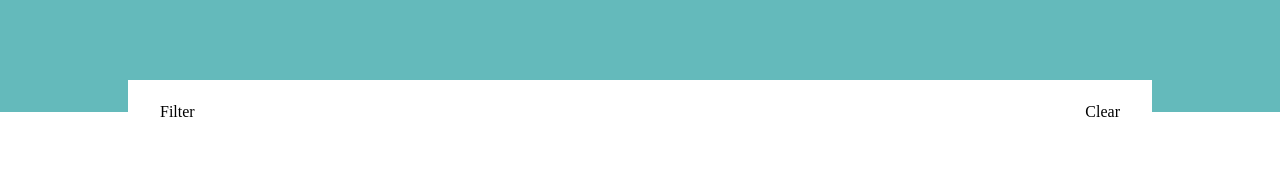
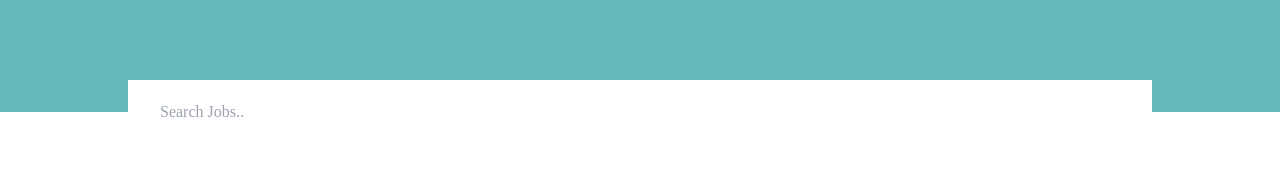
Before and after one commit to bipin1050/job-sites, a React (Create React App) app: page / in a window 1280 px wide. Shown: the top 194 px of the page. Built offline with nearby package versions, Linux system fonts and the light colour scheme.

Commit message:
search bar basic implementation

```diff
--- a/package.json
+++ b/package.json
@@ -3,6 +3,10 @@
   "version": "0.1.0",
   "private": true,
   "dependencies": {
+    "@fortawesome/fontawesome-svg-core": "^6.4.0",
+    "@fortawesome/free-regular-svg-icons": "^6.4.0",
+    "@fortawesome/free-solid-svg-icons": "^6.4.0",
+    "@fortawesome/react-fontawesome": "^0.2.0",
     "@testing-library/jest-dom": "^5.16.5",
     "@testing-library/react": "^13.4.0",
     "@testing-library/user-event": "^13.5.0",
--- /dev/null
+++ b/src/components/UI/crossbar.tsx
@@ -0,0 +1,12 @@
+import { faXmark } from "@fortawesome/free-solid-svg-icons";
+import { FontAwesomeIcon } from "@fortawesome/react-fontawesome";
+
+const Crossbar = () => {
+  return (
+    <div className="bg-[#323c3b] px-2 rounded-r-sm">
+      <FontAwesomeIcon icon={faXmark} style={{ color: "#ffffff" }} />
+    </div>
+  );
+}
+
+export default Crossbar
--- a/src/components/elements/mainpage/joblist.tsx
+++ b/src/components/elements/mainpage/joblist.tsx
@@ -1,8 +1,11 @@
+import Search from "../search/search";
 
 const JobList = () => {
   return (
-    <div className='bg-slate-700'></div>
-  )
+    <div className="relative">
+      <Search />
+    </div>
+  );
 }
 
 export default JobList
--- a/src/components/elements/nav.tsx
+++ b/src/components/elements/nav.tsx
@@ -1,9 +1,7 @@
 import React from 'react'
-import Search from './search/search';
 
 const Nav = () => {
-  return <div className="h-28 bg-[#64babb] relative">
-    <Search />
+  return <div className="h-28 bg-[#64babb]">
   </div>;
 }
 
--- a/src/components/elements/search/filter.tsx
+++ /dev/null
@@ -1,16 +0,0 @@
-import React from "react"
-
-type InputComponent = {
-    children : React.ReactElement
-}
-const Filter = ({children}:InputComponent) => {
-  return (
-    <div className="flex items-center">
-      Filter
-      {children}
-      Clear
-    </div>
-  );
-}
-
-export default Filter
--- a/src/components/elements/search/search.tsx
+++ b/src/components/elements/search/search.tsx
@@ -1,12 +1,80 @@
-import Filter from "./filter";
+import { useState } from "react";
+import Crossbar from "../../UI/crossbar";
+
+
+type FilterItemsProps = {
+  searchfields: string[];
+  handleRemoveField: (item: string) => void;
+};
+const FilterItems = ({ searchfields, handleRemoveField }: FilterItemsProps) => {
+  return (
+    <>
+      {searchfields.map((searchfield, id) => {
+        return (
+          <div className="flex mr-2 bg-[#dbf6f6] rounded-sm">
+            <span className="px-1 whitespace-nowrap">{searchfield}</span>
+            <button
+              onClick={(event) => {
+                handleRemoveField(searchfield);
+              }}>
+              <Crossbar />
+            </button>
+          </div>
+        );
+      })}
+    </>
+  );
+};
 
 const Search = () => {
+
+  const [search, setSearch] = useState("");
+  const [searchfields, setSearchfields] = useState<string[]>([]);
+
+  const handleKeypress = (e: React.KeyboardEvent) => {
+    //it triggers by pressing the enter key
+    if (e.key === "Enter") {
+      setSearchfields((searchfields) => [...searchfields, search]);
+      setSearch("");
+    }
+  };
+
+  const handleRemoveField = (itemToRemove: String) => {
+    setSearchfields((prevSearchfields) =>
+      prevSearchfields.filter((item) => item !== itemToRemove)
+    );
+  };
+
+
   return (
-    <div className="absolute -bottom-8 h-16 w-full">
+    <div className="absolute -top-8 h-16 w-full">
       <div className=" w-[80%] mx-auto px-8 bg-white">
-        <Filter>
-          <input className="h-16 w-full" />
-        </Filter>
+        <div className="flex items-center">
+          <FilterItems
+            searchfields={searchfields}
+            handleRemoveField={handleRemoveField}
+          />
+          <input
+            className="h-16 w-full outline-none"
+            onChange={(e) => {
+              setSearch(e.target.value);
+            }}
+            onKeyDown={handleKeypress}
+            value={search}
+            placeholder={!searchfields.length ? "Search Jobs.." : ""}
+          />
+          {searchfields.length ? (
+            <button
+              className="ml-2"
+              onClick={() => {
+                setSearchfields([]);
+              }}>
+              Clear
+            </button>
+          ) : (
+            <button></button>
+          )}
+        </div>
       </div>
     </div>
   );
```
Also changed, not shown: 1 other file (tests, documents, lock files or other folders).
